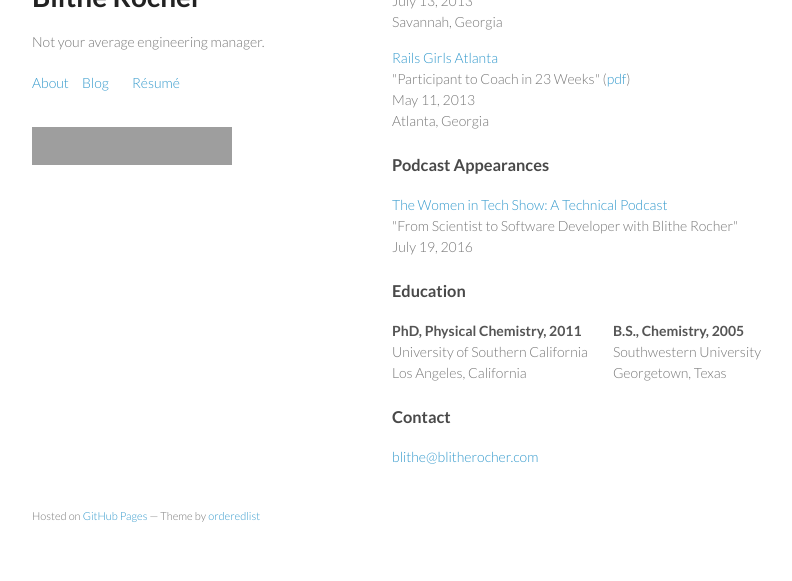
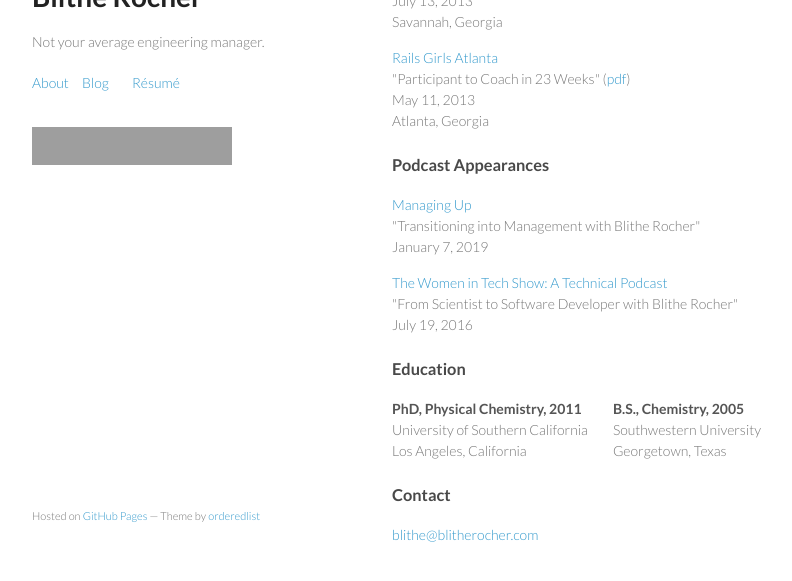
Before and after one commit to blithe/blithe.github.com, a Jekyll site: the page built from resume.html, in a window 1280 px wide and 900 px high, scrolled down 2668 px, cut to the strip 305-886 px from the top of the window. Shown: the whole strip, without its empty margins (178-970 px from the left). Built offline with Jekyll 4.4.1, drawn with Linux system fonts in a browser that asks for light colours; grey boxes are pictures that could not be loaded.

Commit message:
Add Managing Up appearance to podcast list

```diff
--- a/resume.html
+++ b/resume.html
@@ -146,6 +146,12 @@ title: Blithe Rocher | R&eacute;sum&eacute;
 <h3>Podcast Appearances</h3>
 <div class="jobs clearfix">
   <div class="job">
+    <strong><a href="https://itunes.apple.com/us/podcast/transitioning-into-management-with-blithe-rocher/id1412411569?i=1000427165086&mt=2">Managing Up</a></strong><br>
+    "Transitioning into Management with Blithe Rocher"<br>
+    January 7, 2019<br>
+  </div>
+
+  <div class="job">
     <strong><a href="https://open.spotify.com/episode/7oIR6AuUErZ2mqhsd6bWfj?si=V4O79ZydTrqaFDNy5GXgog">The Women in Tech Show: A Technical Podcast</a></strong><br>
     "From Scientist to Software Developer with Blithe Rocher"<br>
     July 19, 2016<br>
```
